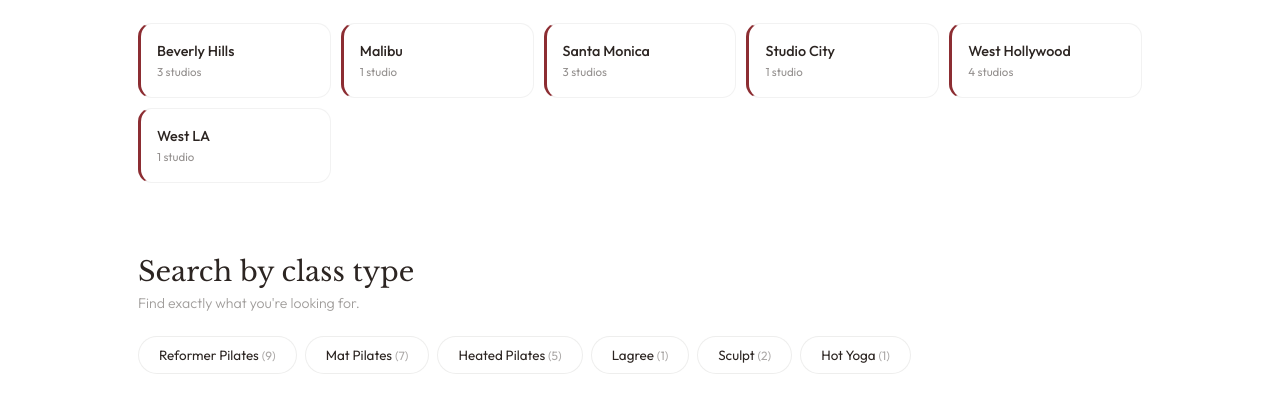
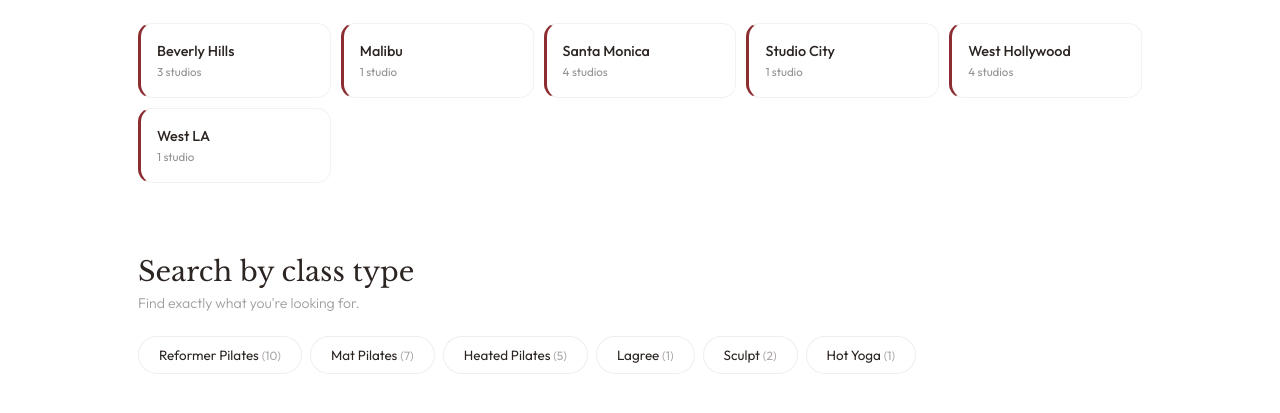
Before and after one commit to bookdwithus-coder/bookd, a React (Vite) app: page / in a window 1280 px wide. Shown: the part 1837-2250 px from the top of the page. Built offline with nearby package versions, Linux system fonts and the light colour scheme.

Commit message:
Summer Pilates final

```diff
--- a/src/App.jsx
+++ b/src/App.jsx
@@ -293,6 +293,26 @@ const STUDIOS = [
       knowBeforeYouGo: "Drop-in is $45, first class intro is $35. They also have a 3-class intro pack for $95 ($32/class). Bring a towel for heated mat classes - they're not provided, but mats are included. Your membership works across all three Pilates Cave locations, which is a huge perk in LA. The reformer Signature Sculpt class requires Pilates experience or at least 5 beginner flow classes first."
     },
     videoId: null, color: "#C0B8A8",
+  },
+  {
+    id: "s14", name: "Summer Pilates", neighborhood: "Santa Monica", address: "625 Montana Ave, Santa Monica, CA",
+    zip: "90403", classTypes: ["Reformer"],
+    dropInPrice: "$45", priceTier: "$$", introOffer: "2 for $65 / 3 for $80",
+    bookingUrl: "https://www.summer-pilates.com/pricing", instagram: "@summerpilates__",
+    tags: { level: "All Levels" }, parkingType: "Metered Parking", parkingEase: "Easy",
+    goodToKnow: ["Intimate class sizes", "Founded by Tes who teaches classes herself", "Walking distance to incredible coffee shops and the beach", "Free neighborhood parking available if you want to skip the meters"],
+    bestFor: "Anyone who wants small reformer classes where the instructor actually gets to you, in a walkable Montana Ave location near coffee and the beach.",
+    rating: 4.0, ratings: { aesthetic: 3.5, music: 3.5, cleanliness: 5, difficulty: 3.5 },
+    reviewCount: 0,
+    gallery: [],
+    heroReview: "We are so impressed by the upgrades this studio has made since opening. It's super cozy in here now with a really light, welcoming energy. Our first class felt more beginner-friendly but the second time around was so spicy - we were absolutely shaky. Only 6 reformers means small classes and real attention.",
+    sections: {
+      space: "Summer Pilates is a boutique studio on Montana Ave with just 6 Merrithew reformers, which means small, intimate classes where the instructor can actually get to you. The space is light and airy with a cozy energy that's been getting better every time we visit. It's not the most designed studio in LA, but it has a warmth to it that feels personal rather than produced. Plus you're right on Montana - Primo Coffee is across the street, cute shops everywhere, and you're a few blocks from the beach.",
+      classExperience: "We've taken two classes here and had completely different experiences. The first time felt more beginner-friendly and approachable. The second time was so spicy - we were absolutely shaky and used bands pretty much the entire time. It's genuinely all levels though. We heard nothing but positive reviews from other people in the class, including first-timers. With only 6 reformers, you get real attention and corrections.",
+      vibe: "This is a newer studio that's still evolving, and there's something really cool about that. It feels personal and welcoming - not a polished franchise. The small class size creates a community energy where you actually get to know people. The Montana Ave location adds to it. You're walking distance to great coffee, shops, and the ocean. It's the kind of studio that fits into your whole morning, not just the workout.",
+      knowBeforeYouGo: "Drop-in is $45. Intro offers are 2 for $65 or 3 for $80, which is a great way to try it. Easy parking - metered on Montana or free neighborhood parking that's an easy walk to the studio. Only 6 reformers so classes are small but you probably won't have trouble booking. They also offer private sessions and semi-privates."
+    },
+    videoId: null, color: "#D4C8B0",
   },
 ];
 
```
